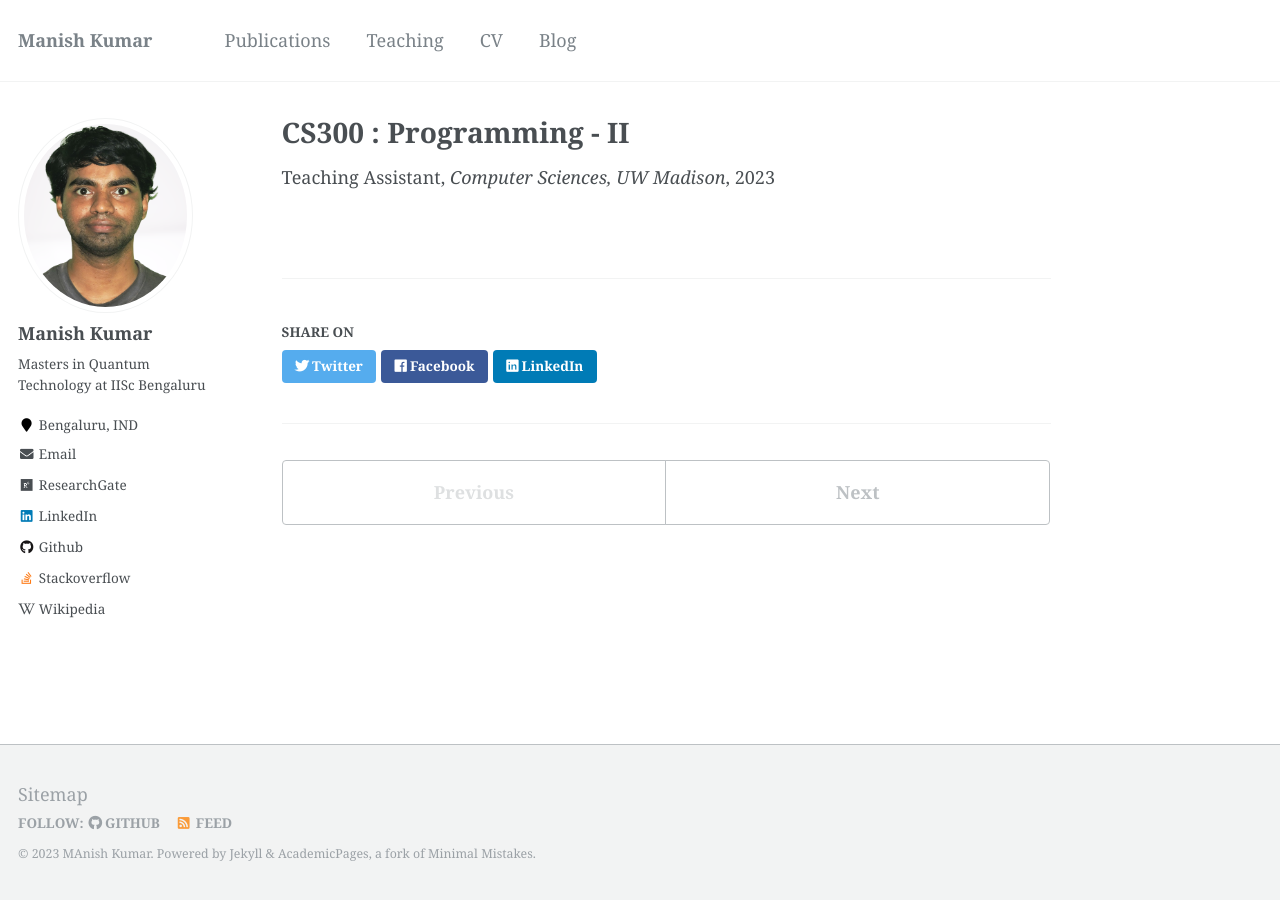
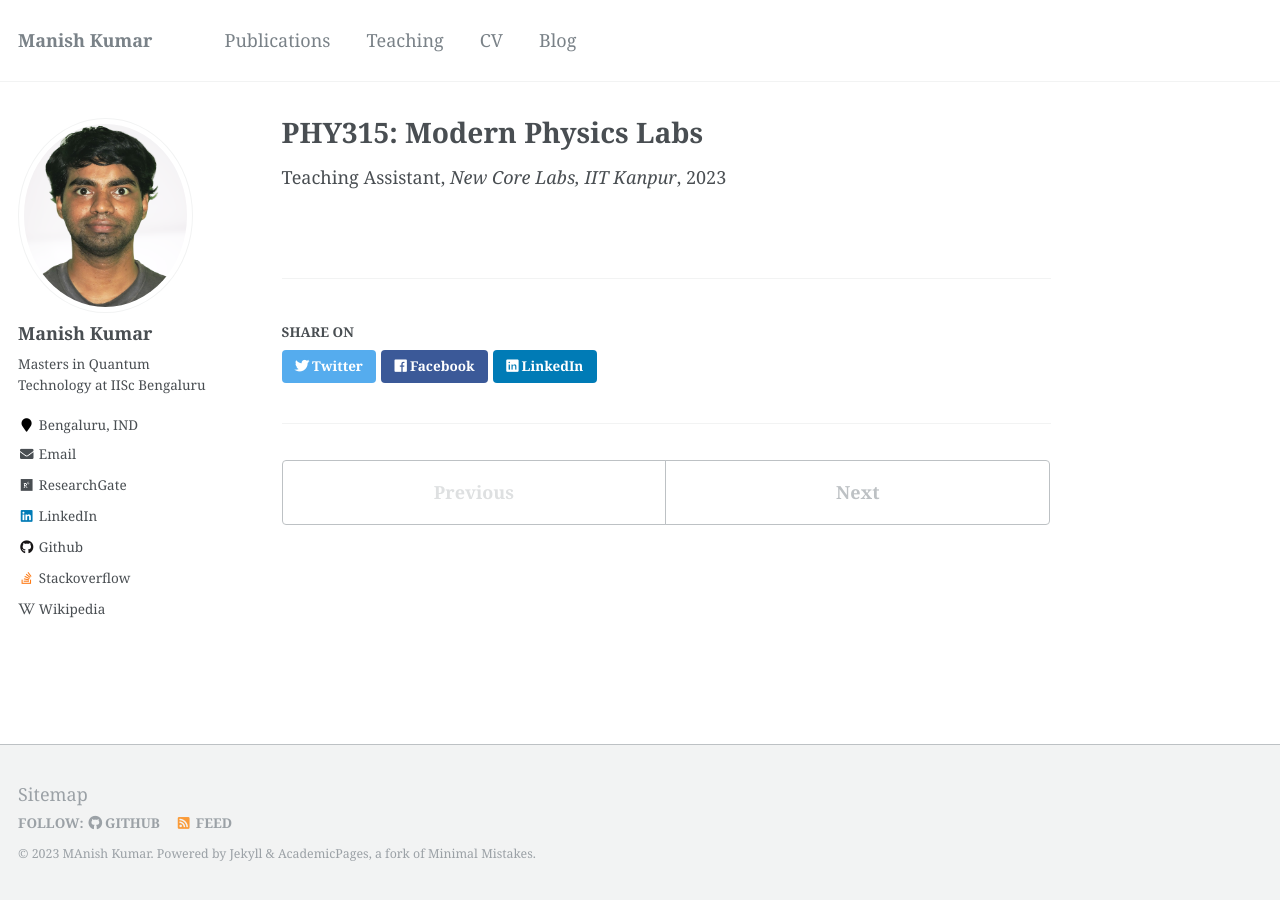
Before and after one commit to 108mk/108mk.github.io, a Jekyll site: the page built from _teaching/2019-fall-teaching-1.md, in a window 1280 px wide. Built offline with Jekyll 4.4.1, drawn with Linux system fonts in a browser that asks for light colours.

Commit message:
Update 2019-fall-teaching-1.md

```diff
--- a/_teaching/2019-fall-teaching-1.md
+++ b/_teaching/2019-fall-teaching-1.md
@@ -1,12 +1,12 @@
 ---
-title: "CS300 : Programming - II"
-webpage: "https://guide.wisc.edu/courses/comp_sci"
-collection: teaching
+title: "PHY315: Modern Physics Labs"
+webpage: "https://www.iitk.ac.in/phy/modern-physics-lab-phy-315"
+collection: TA
 type: "Teaching Assistant"
-permalink: /teaching/2019-fall-teaching-1
-venue: "Computer Sciences, UW Madison"
-instructor: "Gary Dahl, Mouna Kacem, Hobbes Legault"
-description: "This course covers the principles of object oriented programming with a focus on fundamentals of advanced data structures."
-term: "Fall 2019, Spring 2020"
-location: "Madison, US"
+permalink: #/teaching/2019-fall-teaching-1
+venue: "New Core Labs, IIT Kanpur"
+instructor: "Dr. Krishnacharya Khare, Physics"
+description: "An undergraduate course to get hand on experiencw with soem of the major landmark experiemnets in modern physics."
+term: "Semester-I, 2019-20"
+location: "Kanpur, IND"
 ---
```
